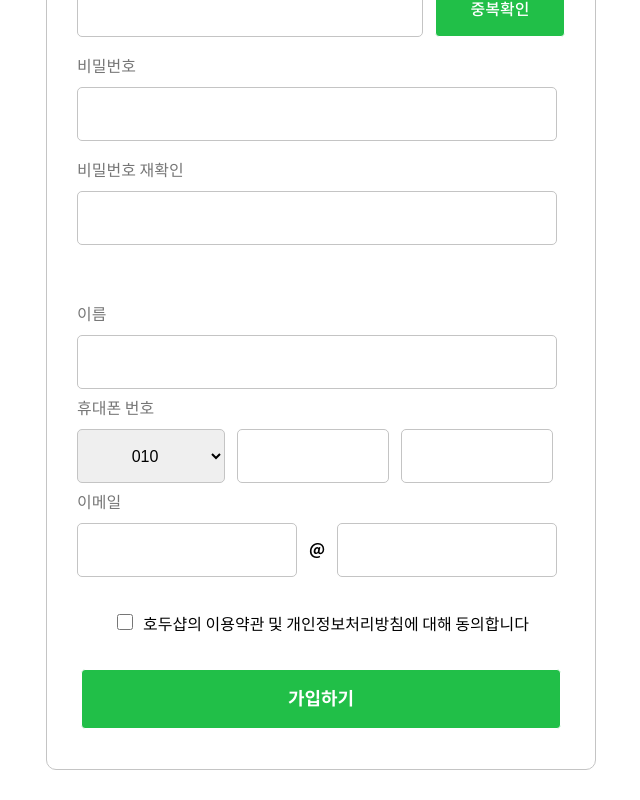
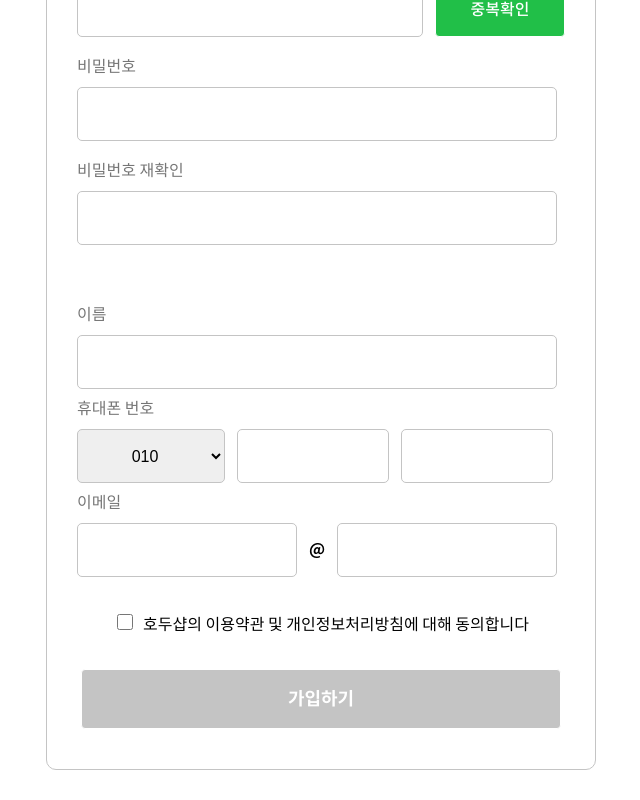
Before and after one commit to EllaSEON/OpenMarket, a React (Create React App) app: page /join in a window 1280 px wide. Shown: the part 434-1234 px from the top of the page, without its empty margins (319-959 px from the left). Built offline with nearby package versions, Linux system fonts and the light colour scheme.

Commit message:
<fix> : 회원가입 disabled 단순 버그 수정

```diff
--- a/src/components/auth/JoinForm/JoinForm.tsx
+++ b/src/components/auth/JoinForm/JoinForm.tsx
@@ -99,6 +99,8 @@ function JoinForm() {
 
     setIsJoinValid(allFieldsFilled);
   }, [watchedValues, toggleUserType]);
+
+  console.log(isJoinValid);
 
   // 회원가입 form 제출
   const onSubmit = async (data: Record<string, any>) => {
@@ -329,7 +331,7 @@ function JoinForm() {
           register={register("checkbox")}
           children="호두샵의 이용약관 및 개인정보처리방침에 대해 동의합니다"
         />
-        <S.JoinBtn type="submit" size="md" disabled={isJoinValid}>
+        <S.JoinBtn type="submit" size="md" disabled={!isJoinValid}>
           가입하기
         </S.JoinBtn>
       </S.JoinForm>
```
